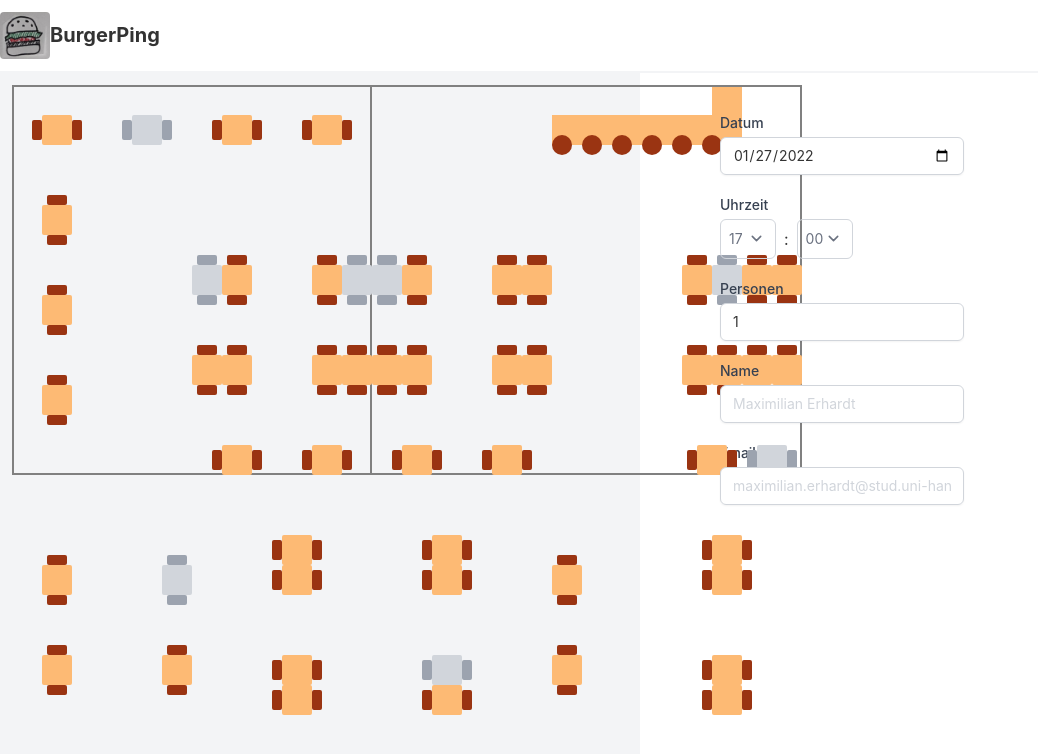
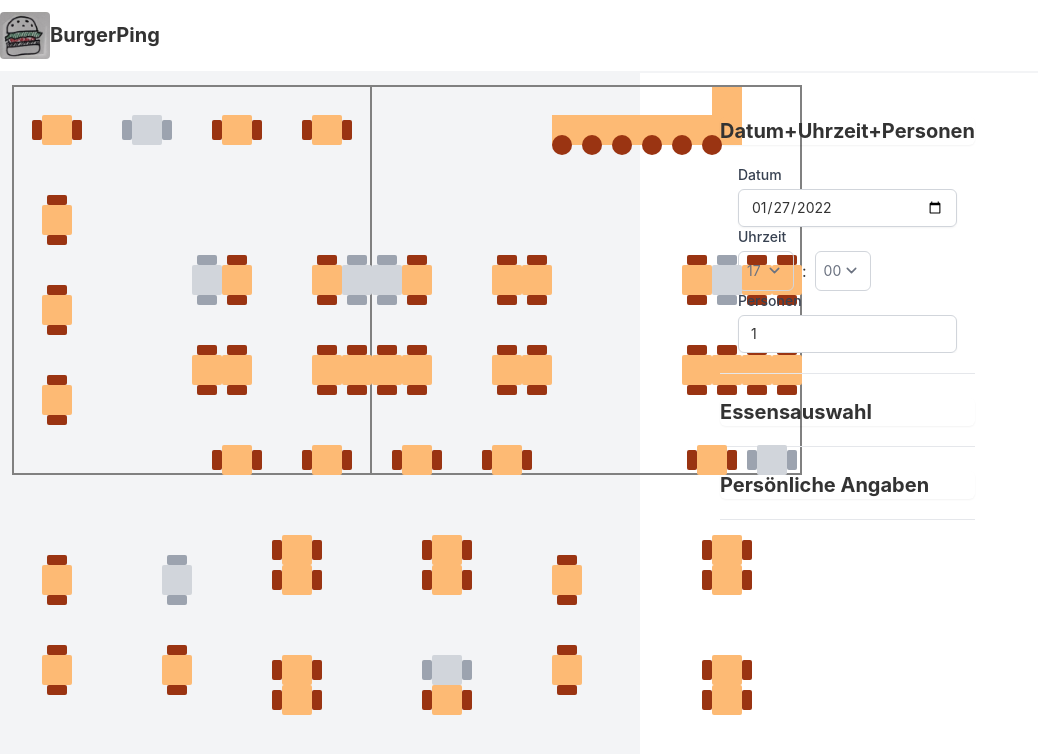
Before and after one commit to klaemsch/BurgerPing, a Svelte app: page / in a window 1280 px wide. Shown: the top 754 px of the page, without its empty margins (0-1038 px from the left). Built offline with nearby package versions, Linux system fonts and the light colour scheme.

Commit message:
collapsables for input data

```diff
--- /dev/null
+++ b/src/components/Collapsable.svelte
@@ -0,0 +1,49 @@
+<script lang="ts">
+
+    import Title from "./typography/Title.svelte";
+
+    // button label
+    export let label: string;
+
+    // start visibility
+    export let visible: boolean = false;
+
+    // function, gets called when the collapse button is clicked
+    export let clickCallback: Function;
+
+    // index, in case of using multiple Collapsables
+    export let index: number = 0;
+
+    let content;
+    let test = "display: block"
+
+    function collapse() {
+        this.classList.toggle("active");
+        if (content.style.display === "block") {
+            content.style.display = "none";
+        } else {
+            content.style.display = "block";
+        }
+        clickCallback(index);
+    }
+
+</script>
+
+<div class="mt-1 relative rounded-md shadow-sm">
+    <div type="button" class="font-sans focus:ring-indigo-500 focus:border-indigo-500 block w-full text-sm border-gray-300 rounded-md placeholder-gray-300 cursor-pointer" on:click={collapse}>
+        <Title>{label}</Title>
+    </div>
+</div>
+
+<div class="content" bind:this={content} style={visible ? test : "display: none"}>
+    <slot></slot>
+</div>
+
+<hr />
+
+<style>
+    .content {
+        padding: 0 18px;
+        overflow: hidden;
+    }
+</style>
--- a/src/components/Panel.svelte
+++ b/src/components/Panel.svelte
@@ -1,19 +1,58 @@
 <script lang="ts">
-
-    import Text from './typography/Text.svelte';
-    import TextInput from './input/TextInput.svelte';
-    import TimePicker from './input/TimePicker.svelte';
-    import DatePicker from './input/DatePicker.svelte'
-    import NumberInput from './input/NumberInput.svelte';
+    import Text from "./typography/Text.svelte";
+    import TextInput from "./input/TextInput.svelte";
+    import TimePicker from "./input/TimePicker.svelte";
+    import DatePicker from "./input/DatePicker.svelte";
+    import NumberInput from "./input/NumberInput.svelte";
+    import EmailInput from "./input/EmailInput.svelte";
+    import Collapsable from "./Collapsable.svelte";
 
     export let personCount: number;
 
+    let currentIndex: number = 1;
+
+    function clickCallback(index: number) {
+        currentIndex = index;
+    }
 </script>
 
-<div class="flex flex-col px-20 py-10 gap-5">
-    <DatePicker label="Datum"/>
-    <TimePicker label="Uhrzeit"/>
-    <NumberInput label="Personen" bind:value={personCount} min={1} max={10} placeholder="1"/>
-    <TextInput label="Name" placeholder="Maximilian Erhardt"/>
-    <TextInput label="Email" placeholder="maximilian.erhardt@stud.uni-hannover.de"/>
+<div class="flex flex-col px-20 py-10 gap-5 items-stretch">
+    <Collapsable
+        label="Datum+Uhrzeit+Personen"
+        visible={currentIndex === 1}
+        {clickCallback}
+        index={1}
+    >
+        <DatePicker label="Datum" />
+        <TimePicker label="Uhrzeit" />
+        <NumberInput
+            label="Personen"
+            bind:value={personCount}
+            min={1}
+            max={10}
+            placeholder="1"
+        />
+    </Collapsable>
+
+    <Collapsable
+        label="Essensauswahl"
+        visible={currentIndex === 2}
+        {clickCallback}
+        index={2}
+    >
+        <h1>LOL</h1>
+    </Collapsable>
+
+    <Collapsable
+        label="Persönliche Angaben"
+        visible={currentIndex === 3}
+        {clickCallback}
+        index={3}
+    >
+        <TextInput label="Name" placeholder="Maximilian Erhardt" />
+        <EmailInput
+            label="Email"
+            placeholder="maximilian.erhardt@stud.uni-hannover.de"
+        />
+    </Collapsable>
 </div>
```
